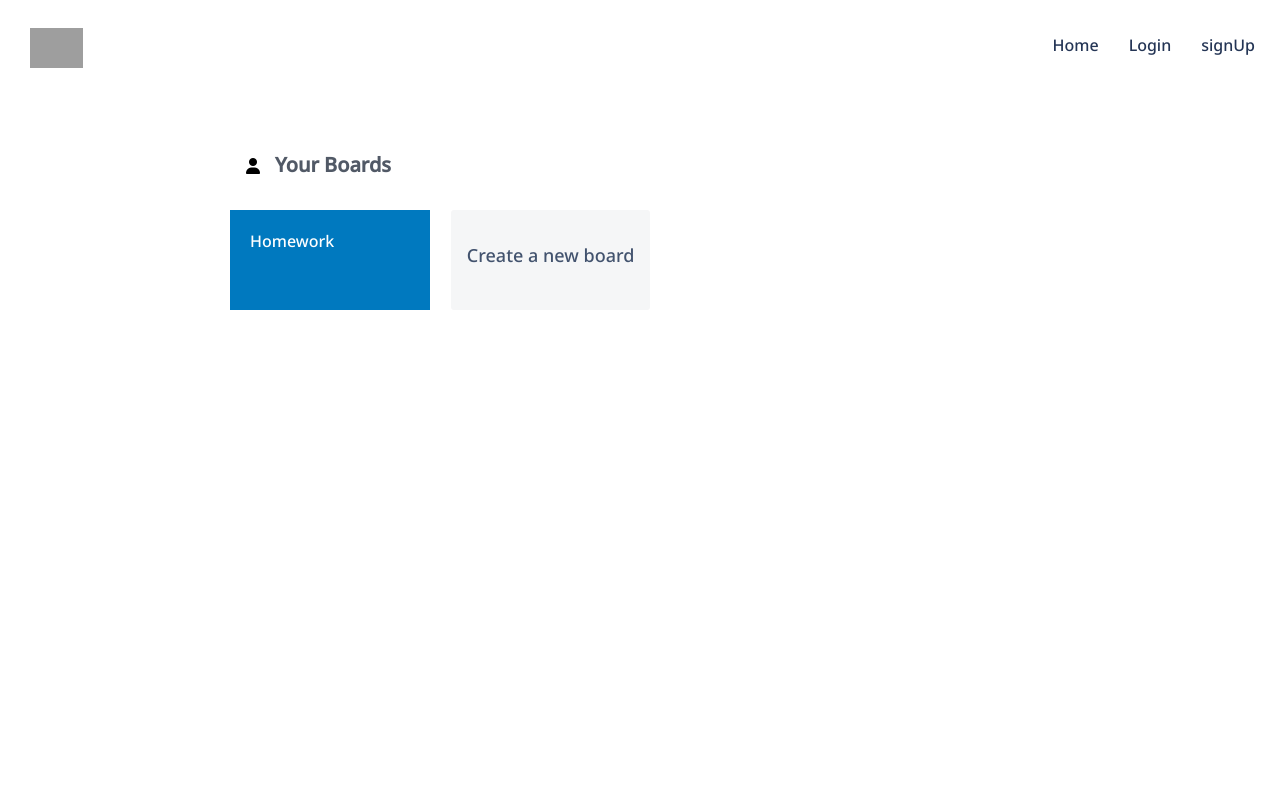
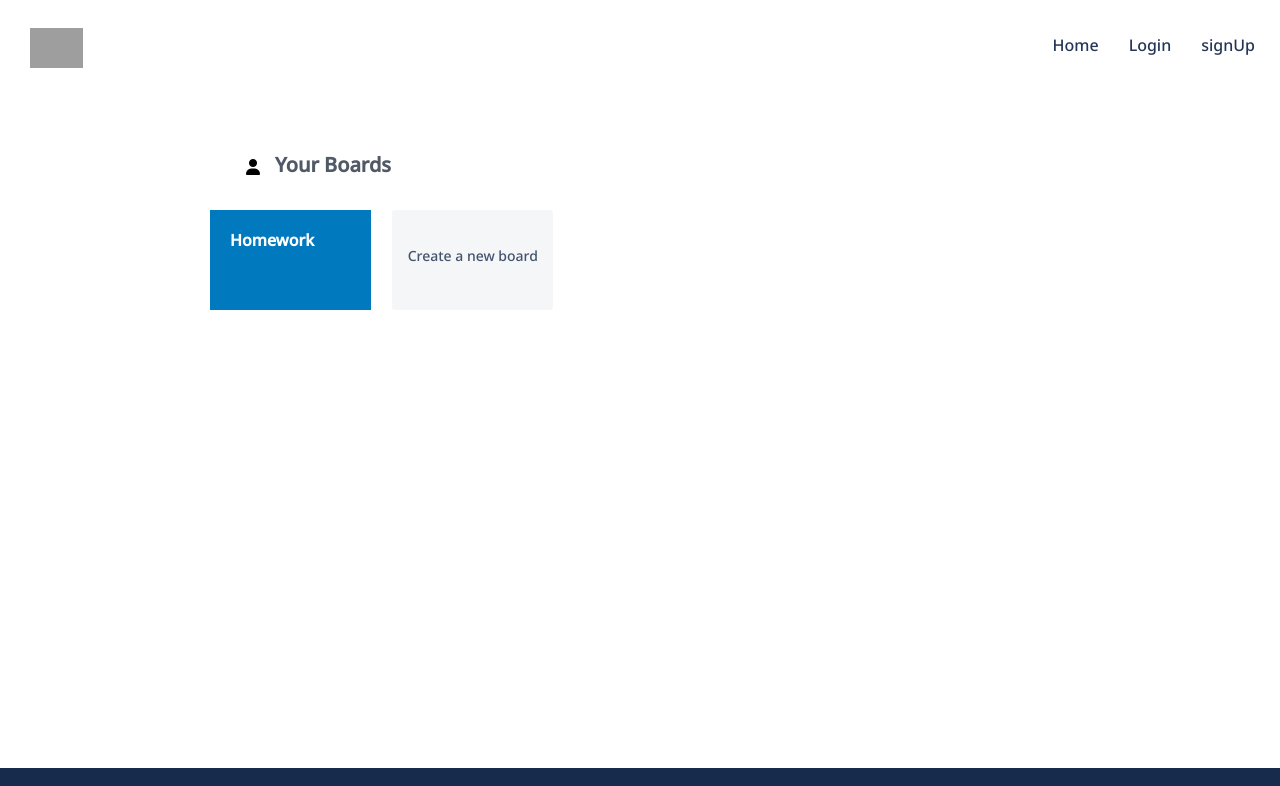
Before and after one commit to makeit-top23-team-2/MyTodoBoards, a React (Create React App) app: page /manage_board in a window 1280 px wide. Shown: the top 786 px of the page. Built offline with nearby package versions, Linux system fonts and the light colour scheme; grey boxes are pictures that could not be loaded.

Commit message:
feat: fix styles in pages manageBoard and createBoard

```diff
--- a/src/styles/components/createBoard.scss
+++ b/src/styles/components/createBoard.scss
@@ -8,10 +8,10 @@
   border-radius: 3px;
   box-shadow: 0 8px 16px -4px rgb(9 30 66 / 25%), 0 0 0 1px rgb(9 30 66 / 8%);
   box-sizing: border-box;
-  left: 4px;
+  left: 10px;
   overflow: hidden;
-  position: fixed;
-  top: 90px;
+  position: absolute;
+  top: 100px;
   width: 304px;
   will-change: top, left;
 
@@ -159,6 +159,7 @@
       background-color: #fafbfc;
       width: 100%;
       margin-bottom: 0;
+      margin-left: 2px;
 
       &:hover {
         box-shadow: inset 0 0 0 2px #eb5a46;
@@ -207,55 +208,35 @@
         cursor: not-allowed;
       }
     }
-
-    &__foooter {
-      color: #5e6c84;
-      margin-bottom: 8px;
-    }
-
-    &__text {
-      text-align: left;
-      font-family: 'Helvetica Neue', sans-serif;
-      font-size: 12px;
-    }
-
-    &__a {
-      color: #5e6c84;
-      cursor: pointer;
-      font-size: 12px;
-      line-height: 16px;
-      margin-left: 3px;
-      margin-right: 3px;
-    }
   }
 }
 
 @media (min-width: 768px) {
   .board {
-    position: fixed;
+    position: absolute;
     width: 304px;
     will-change: top, left;
-    top: 90px;
-    left: 270px;
+    top: 110px;
+    left: 200px;
   }
 }
 
 @media (min-width: 992px) {
   .board {
-    position: fixed;
+    position: absolute;
     width: 304px;
     will-change: top, left;
-    top: 90px;
+    top: 110px;
     left: 400px;
   }
 }
 
-@media (min-width: 1290px) {
+@media (min-width: 1200px) {
   .board {
-    position: fixed;
+    position: absolute;
     width: 304px;
     will-change: top, left;
-    top: 90px;
-    left: 985px;
+    top: 110px;
+    left: 600px;
   }
 }
--- a/src/styles/pages/manageBoard.scss
+++ b/src/styles/pages/manageBoard.scss
@@ -2,37 +2,34 @@ $background-blue: rgb(0, 121, 191);
 
 .container {
   margin-top: 20px;
-  margin-bottom: 100px;
   margin-left: 30px;
-  max-width: 825px;
-  min-width: 288px;
-  width: 100%;
-  height: 80vh;
+  width: 70vw;
+  height: 78.5vh;
 
   &__header {
-    margin-left: 30px;
+    margin-left: 20px;
     padding: 12px 0;
     display: flex;
     font-family: 'Helvetica Neue', sans-serif;
-    width: 110%;
+    width: 100%;
   }
 
   &__span {
     margin-left: 16px;
     margin-right: 15px;
-    margin-top: 23px;
+    margin-top: 16px;
     justify-content: center;
   }
 
   &__p {
     color: #515966;
-    font-size: 20px;
+    font-size: 14px;
     font-weight: bold;
   }
 
   &__article {
-    margin-left: 30px;
-    width: 110%;
+    margin-left: 10px;
+    width: 100%;
 
     &__ul {
       display: flex;
@@ -47,7 +44,7 @@ $background-blue: rgb(0, 121, 191);
       margin: 0 2% 2% 0;
       padding: 0;
       transform: translate(0);
-      width: 30%;
+      width: 48%;
       display: list-item;
       box-sizing: border-box;
       cursor: pointer;
@@ -64,7 +61,7 @@ $background-blue: rgb(0, 121, 191);
         margin: 0 2% 2% 0;
         padding: 0;
         transform: translate(0);
-        width: 30%;
+        width: 48%;
       }
     }
 
@@ -108,12 +105,16 @@ $background-blue: rgb(0, 121, 191);
       margin: 0 0 8px;
       color: #172b4dce;
       font-family: Helvetica Neue, sans-serif;
+      font-size: 14px;
+      font-weight: 400;
 
       &__item {
         margin: 0 0 8px;
         color: white;
         font-family: Helvetica Neue, sans-serif;
-        padding: 20px;
+        padding-top: 20px;
+        padding-left: 10px;
+        font-size: 16px;
       }
     }
 
@@ -129,12 +130,60 @@ $background-blue: rgb(0, 121, 191);
     padding: 12px 0;
     display: flex;
     font-family: 'Helvetica Neue', sans-serif;
-    width: 110%;
+    width: 100%;
   }
 
   .container__article {
+    margin-left: 10px;
+    width: 100%;
+    margin-right: 30px;
+  }
+
+  .container__article__li {
+    margin: 0 2% 2% 0;
+    padding: 0;
+    transform: translate(0);
+    width: 30%;
+    display: list-item;
+    box-sizing: border-box;
+    cursor: pointer;
+    color: #172b4d;
+    font-family: Helvetica Neue, sans-serif;
+    font-size: 14px;
+    font-weight: 400;
+    line-height: 20px;
+  }
+
+  .container__article__li__item {
+    display: list-item;
+    box-sizing: border-box;
+    cursor: pointer;
+    margin: 0 2% 2% 0;
+    padding: 0;
+    transform: translate(0);
+    width: 30%;
+  }
+}
+
+@media (min-width: 768px) {
+  .container {
+    margin-top: 20px;
+    margin-left: 30px;
+    width: 70vw;
+    height: 81vh;
+  }
+  .container__header {
     margin-left: 100px;
-    width: 110%;
+    padding: 12px 0;
+    display: flex;
+    font-family: 'Helvetica Neue', sans-serif;
+    width: 100%;
+  }
+
+  .container__article {
+    margin-left: 60px;
+    width: 100%;
+    margin-right: 30px;
   }
 
   .container__article__li {
@@ -161,6 +210,15 @@ $background-blue: rgb(0, 121, 191);
     transform: translate(0);
     width: 22%;
   }
+
+  .container__article__p__item {
+    margin: 0 0 8px;
+    color: white;
+    font-family: Helvetica Neue, sans-serif;
+    padding: 20px;
+    font-size: 16px;
+    font-weight: bold;
+  }
 }
 
 @media (min-width: 992px) {
@@ -169,25 +227,11 @@ $background-blue: rgb(0, 121, 191);
     padding: 12px 0;
     display: flex;
     font-family: 'Helvetica Neue', sans-serif;
-    width: 110%;
+    width: 100%;
   }
 
   .container__article {
-    margin-left: 150px;
-    width: 110%;
-  }
-}
-
-@media (min-width: 992px) {
-  .container__header {
-    margin-left: 200px;
-    padding: 12px 0;
-    display: flex;
-    font-family: 'Helvetica Neue', sans-serif;
-    width: 110%;
-  }
-  .container__article {
-    margin-left: 200px;
+    margin-left: 100px;
     width: 110%;
   }
 
@@ -201,8 +245,8 @@ $background-blue: rgb(0, 121, 191);
     cursor: pointer;
     color: #172b4d;
     font-family: Helvetica Neue, sans-serif;
-    font-size: 14px;
-    font-weight: 400;
+    font-size: 12px;
+    font-weight: bold;
     line-height: 20px;
   }
 
@@ -214,5 +258,64 @@ $background-blue: rgb(0, 121, 191);
     padding: 0;
     transform: translate(0);
     width: 22%;
+    font-size: 14px;
+    font-weight: bold;
+  }
+
+  .container__p {
+    font-size: 20px;
+  }
+
+  .container__span {
+    margin-top: 24px;
   }
 }
+
+@media (min-width: 1200px) {
+  .container__header {
+    margin-left: 200px;
+    padding: 12px 0;
+    display: flex;
+    font-family: 'Helvetica Neue', sans-serif;
+    width: 100%;
+  }
+  .container__article {
+    margin-left: 180px;
+    width: 100%;
+  }
+
+  .container__article__li {
+    margin: 0 2% 2% 0;
+    padding: 0;
+    transform: translate(0);
+    width: 18%;
+    display: list-item;
+    box-sizing: border-box;
+    cursor: pointer;
+    color: #172b4d;
+    font-family: Helvetica Neue, sans-serif;
+    font-size: 12px;
+    font-weight: bold;
+    line-height: 20px;
+  }
+
+  .container__article__li__item {
+    display: list-item;
+    box-sizing: border-box;
+    cursor: pointer;
+    margin: 0 2% 2% 0;
+    padding: 0;
+    transform: translate(0);
+    width: 18%;
+    font-size: 14px;
+    font-weight: bold;
+  }
+
+  .container__p {
+    font-size: 20px;
+  }
+
+  .container__span {
+    margin-top: 24px;
+  }
+}
```
